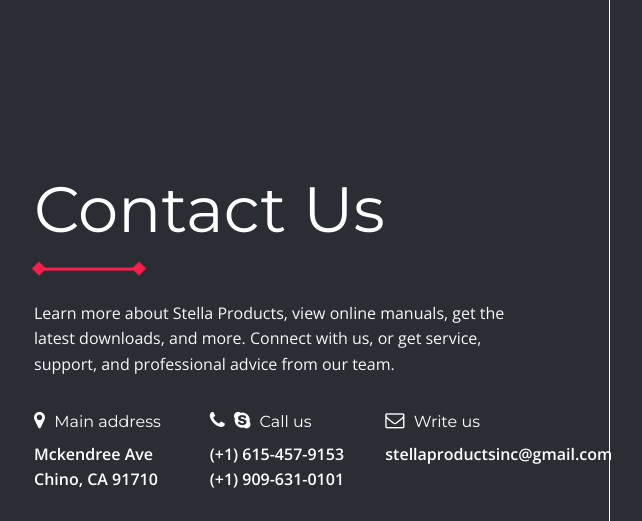
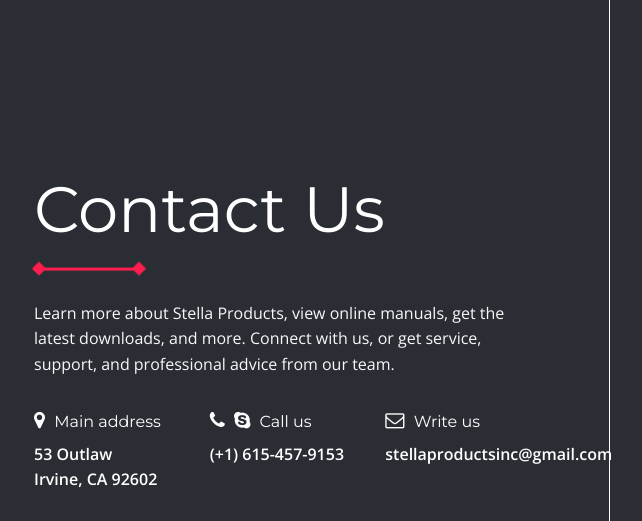
Before and after one commit to StellaProducts/stellaproducts.github.io, a plain HTML site: page index.html in a window 1280 px wide. Shown: the part 803-1324 px from the top of the page, without its empty margins (30-672 px from the left). Drawn offline with nearby package versions, Linux system fonts and the light colour scheme; some packages are replaced by stand-ins of ours.

Commit message:
Update index.html

```diff
--- a/index.html
+++ b/index.html
@@ -118,8 +118,8 @@
 							<h3><i class="fa fa-map-marker"></i> Main address</h3>
 
 							<p>
-								<a href="https://goo.gl/maps/SFbD18NEDw22" target="_blank"><strong>Mckendree Ave</strong><br>
-								<strong>Chino, CA 91710</strong></a>
+								<a href="https://goo.gl/maps/SFbD18NEDw22" target="_blank"><strong>53 Outlaw</strong><br>
+								<strong>Irvine, CA 92602</strong></a>
 							</p>
 
 						</div> <!-- CLOSE - Block contact -->
@@ -131,7 +131,7 @@
 
 							<p>
 								<strong><a href="tel:+6154579153">(+1) 615-457-9153</a></strong><br>
-								<strong><a href="tel:+9096310101">(+1) 909-631-0101</a></strong>
+								<!--<strong><a href="tel:+9096310101">(+1) 909-631-0101</a></strong>-->
 							</p>
 
 						</div> <!-- CLOSE - Block contact -->
```
